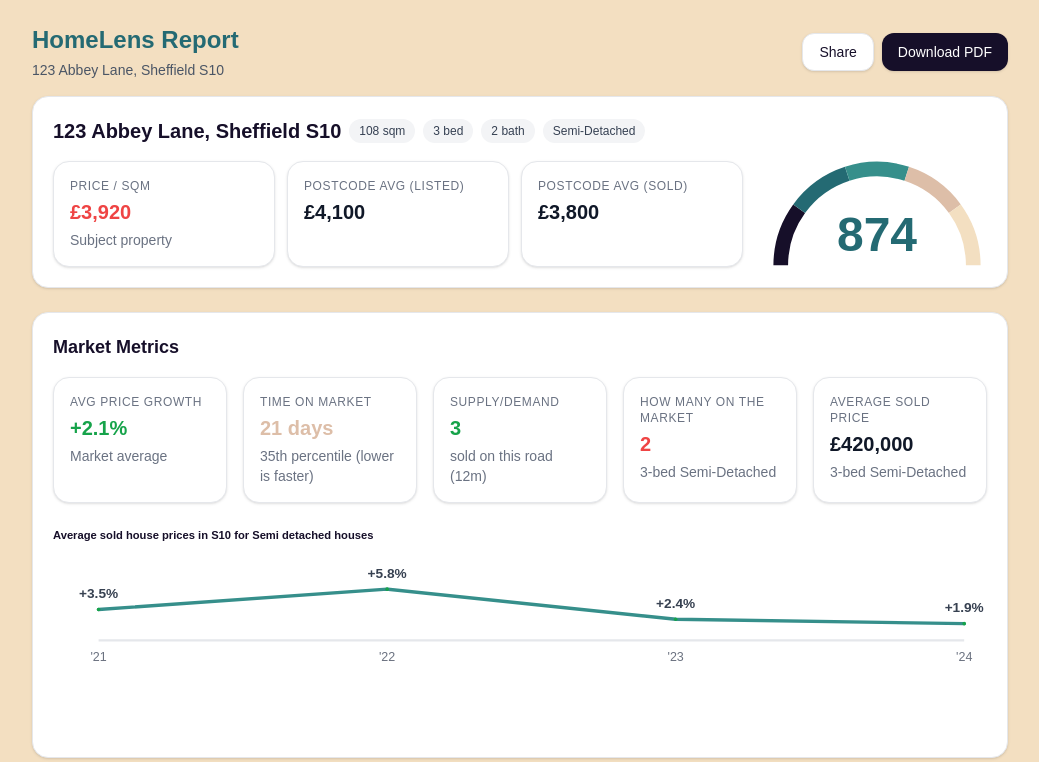
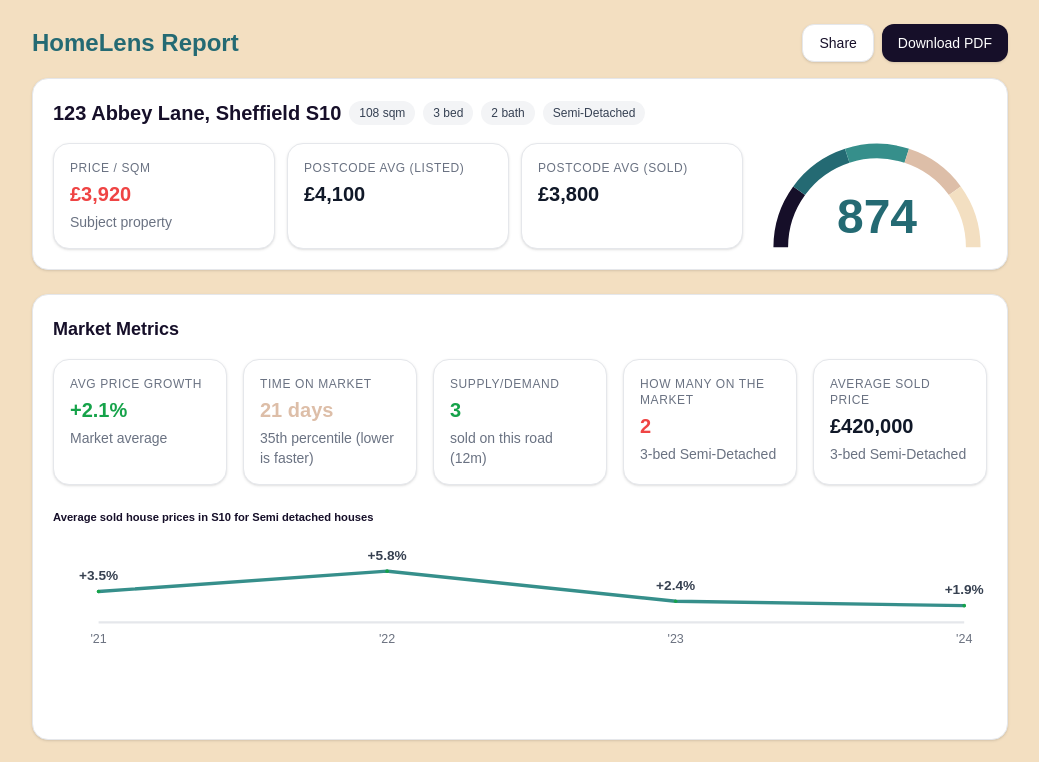
Before and after one commit to mohammadelkossi/homelens-website, a Next.js app: page /results in a window 1280 px wide. Shown: the top 762 px of the page, without its empty margins (120-1159 px from the left). Built offline with nearby package versions, Linux system fonts and the light colour scheme; a web font is replaced by a local one.

Commit message:
Remove property address from header section
- Removed property address display from below 'HomeLens Report' title
- Property address now only appears in the white overview box
- Cleaner header with just the title
- Address remains in the main property details section

```diff
--- a/src/app/results/page.tsx
+++ b/src/app/results/page.tsx
@@ -276,11 +276,6 @@
       <div className="mb-4 flex items-center justify-between">
         <div>
           <h1 className="text-2xl font-semibold" style={{color: COLORS.tealDark}}>HomeLens Report</h1>
-          {overview.address ? (
-            <p className="text-sm text-gray-600 mt-1">{overview.address}</p>
-          ) : (
-            <p className="text-sm text-red-600 mt-1">❌ Property address could not be extracted</p>
-          )}
         </div>
         <div className="flex gap-2">
           {overview.listingUrl && (
```
